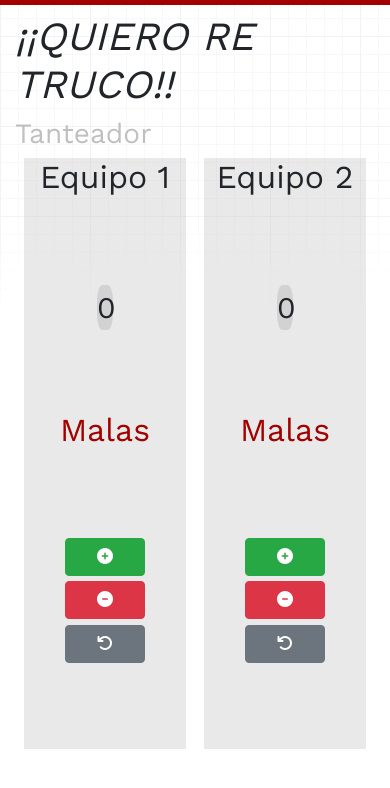
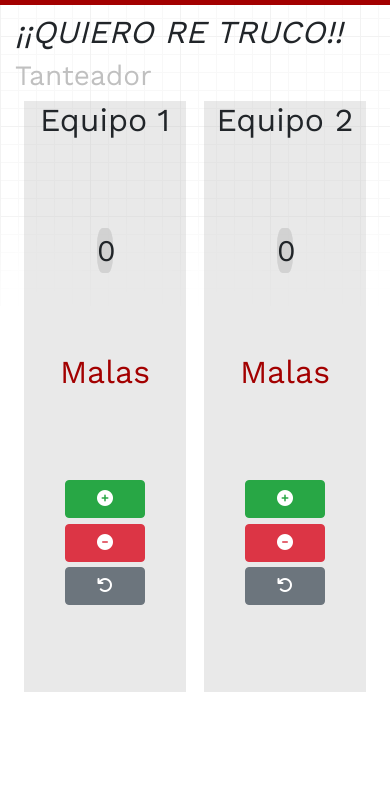
Before and after one commit to marceloagoston/ag-naipes-master, a plain HTML site: page docs/index.html in a window 390 px wide. Drawn offline with nearby package versions, Linux system fonts and the light colour scheme.

Commit message:
fix responsive h1

```diff
--- a/docs/assets/main.css
+++ b/docs/assets/main.css
@@ -73,4 +73,8 @@ body{
 	.ag-mgb5{
 		margin-bottom: 5%;
 	}
+	/*override bootstrap*/
+	.h1, h1 {
+    font-size: 2rem;
+	}
 }
```
